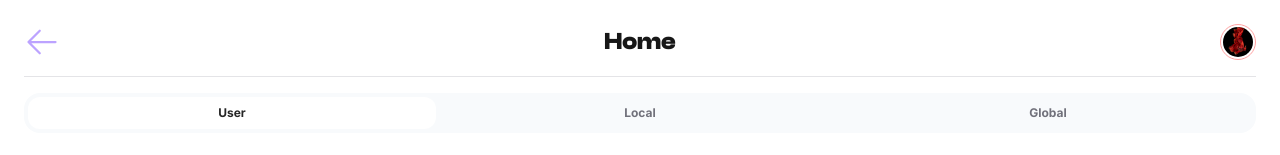
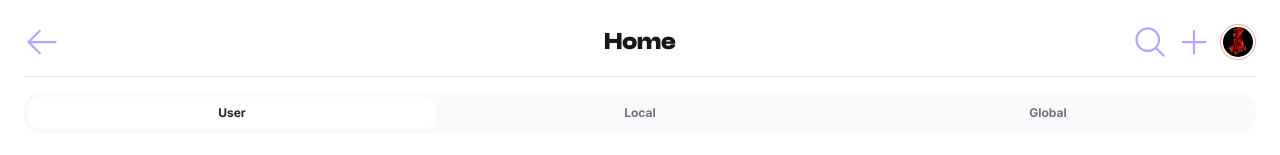
Before and after one commit to WCC-Fishbowl/Fishtribution, a Next.js app in the folder fishtribution/: page /home in a window 1280 px wide. Shown: the top 155 px of the page. Built offline with nearby package versions, Linux system fonts and the light colour scheme.

Commit message:
Forgot a couple buttons mb

```diff
--- a/fishtribution/app/(tabs)/home/page.tsx
+++ b/fishtribution/app/(tabs)/home/page.tsx
@@ -7,7 +7,7 @@ import { CatchTile } from '@/components/CatchCard';
 import { Fish } from '@/types/Fish';
 import { Catch } from '@/types/Catch';
 import { useRouter } from 'next/navigation';
-import { ArrowLeftIcon } from '@heroicons/react/24/outline';
+import { ArrowLeftIcon, MagnifyingGlassIcon, PlusIcon } from '@heroicons/react/24/outline';
 
 const filters = ['User', 'Local', 'Global']
 
@@ -33,22 +33,48 @@ export default function HomePage() {
   return (
     <div className="flex flex-col p-6 pb-24 font-sans">
       {/* Header */}
-      <header className="flex items-center justify-between">
+      <header className="grid grid-cols-[1fr_auto_1fr] items-center">
+        <div className="flex justify-self-start">
           <button
             type="button"
             aria-label="Back"
             className="h-9 w-9 text-brand-primary hover:text-brand-primary-light"
             onClick={() => router.back()}
+          ><ArrowLeftIcon className="h-full w-full" /></button>
+        </div>
+
+        <h1 className="justify-self-center font-title text-2xl font-bold">
+          {selected === 'User' ? 'Home' : 'Explore'}
+        </h1>
+
+        <div className="flex items-center justify-self-end gap-2">
+          <button
+            type="button"
+            aria-label="First action"
+            className="h-9 w-9 text-brand-primary hover:text-brand-primary-light"
+            onClick={() => console.log("Search/Filter")}
+          ><MagnifyingGlassIcon className="h-full w-full" /></button>
+
+        <button
+            type="button"
+            aria-label="Second action"
+            className="h-9 w-9 text-brand-primary hover:text-brand-primary-light"
+            onClick={() => router.push('/log-catch')}
+        ><PlusIcon className="h-full w-full" /></button>
+
+        <Link
+            href="/profile"
+            aria-label="Profile"
+            className="h-9 w-9 rounded-full border border-red-300 p-0.5"
         >
-          <ArrowLeftIcon className="h-full w-full"/>
-        </button>
-
-        <h1 className="font-title text-2xl font-bold">{selected === 'User' ? 'Home' : 'Explore'}</h1>
-
-        <Link href="/profile" aria-label="Profile" className="h-9 w-9 rounded-full border border-red-300 p-0.5">
             {/* eslint-disable-next-line @next/next/no-img-element */}
-          <img src="/betta.jpg" alt="" className="h-full w-full rounded-full object-cover" />
+            <img
+                src="/betta.jpg"
+                alt=""
+                className="h-full w-full rounded-full object-cover"
+            />
         </Link>
+    </div>
 </header>
 
       <div className="my-4 border-b border-zinc-200" />
```
Lines whose indentation alone changed are shown as unchanged.
